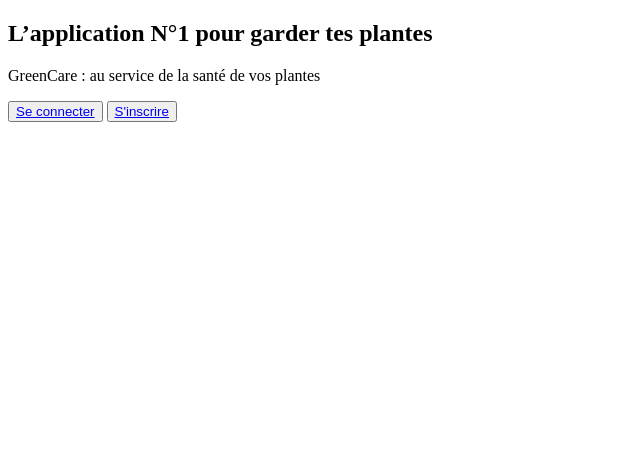
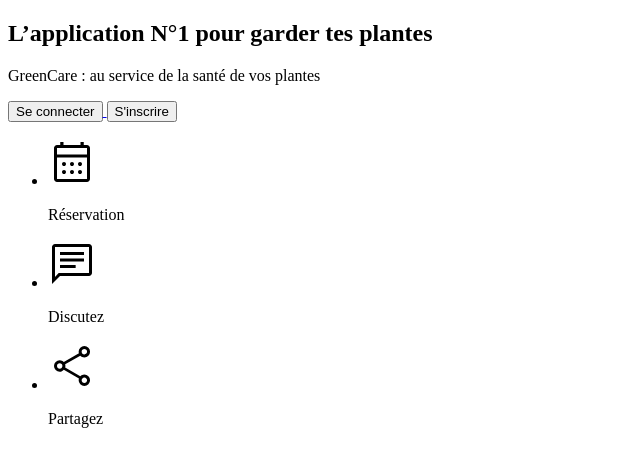
Before and after one commit to MeymounB/Care, a Symfony app: template templates/default/index.html.twig in a window 1280 px wide. Shown: the part 236-703 px from the top of the page, without its empty margins (0-640 px from the left). Run offline with Twig, Linux system fonts and the light colour scheme; the template is opened without the code that fills it, so the values that code supplies are empty; some libraries are stand-ins or nearby versions.

Commit message:
landing page html

```diff
--- a/templates/default/index.html.twig
+++ b/templates/default/index.html.twig
@@ -3,19 +3,40 @@
 {% block title %}Greencare - Bête d'appli{% endblock %}
 
 {% block body %}
+    {% set baseAlt = 'Hero section - icon' %}
     <section class="section hero">
         <div>
             <h1 class="main-title">L’application N°1 pour garder tes plantes </h1>
-            <p class="second-title">GreenCare : au service de la santé de vos plantes</p>
+            <p class="reg-bold">GreenCare : au service de la santé de vos plantes</p>
         </div>
+
         <div class="hero_links">
-            <button class="btn btn-primary">
-                <a href="#">Se connecter</a>
-            </button>
-            <button class="btn btn-secondary">
-                <a href="#">S'inscrire</a>
-            </button>
+            <a href="{{ path('app_login') }}">
+                <button class="btn btn-primary">
+                    Se connecter
+                </button>
+            </a>
+            <a href="{{ path('register_page') }}">
+                <button class="btn btn-secondary">
+                    S'inscrire
+                </button>
+            </a>
         </div>
+
+        <ul class="hero_feats">
+            <li>
+                <img src="{{ asset('images/calendar.svg') }}" alt="{{ baseAlt }} of a calendar">
+                <p>Réservation</p>
+            </li>
+            <li>
+                <img src="{{ asset('images/chat.svg') }}" alt="{{ baseAlt }} of a chat">
+                <p>Discutez</p>
+            </li>
+            <li>
+                <img src="{{ asset('images/share.svg') }}" alt="{{ baseAlt }} of share">
+                <p>Partagez</p>
+            </li>
+        </ul>
     </section>
 {% endblock %}
 
```
